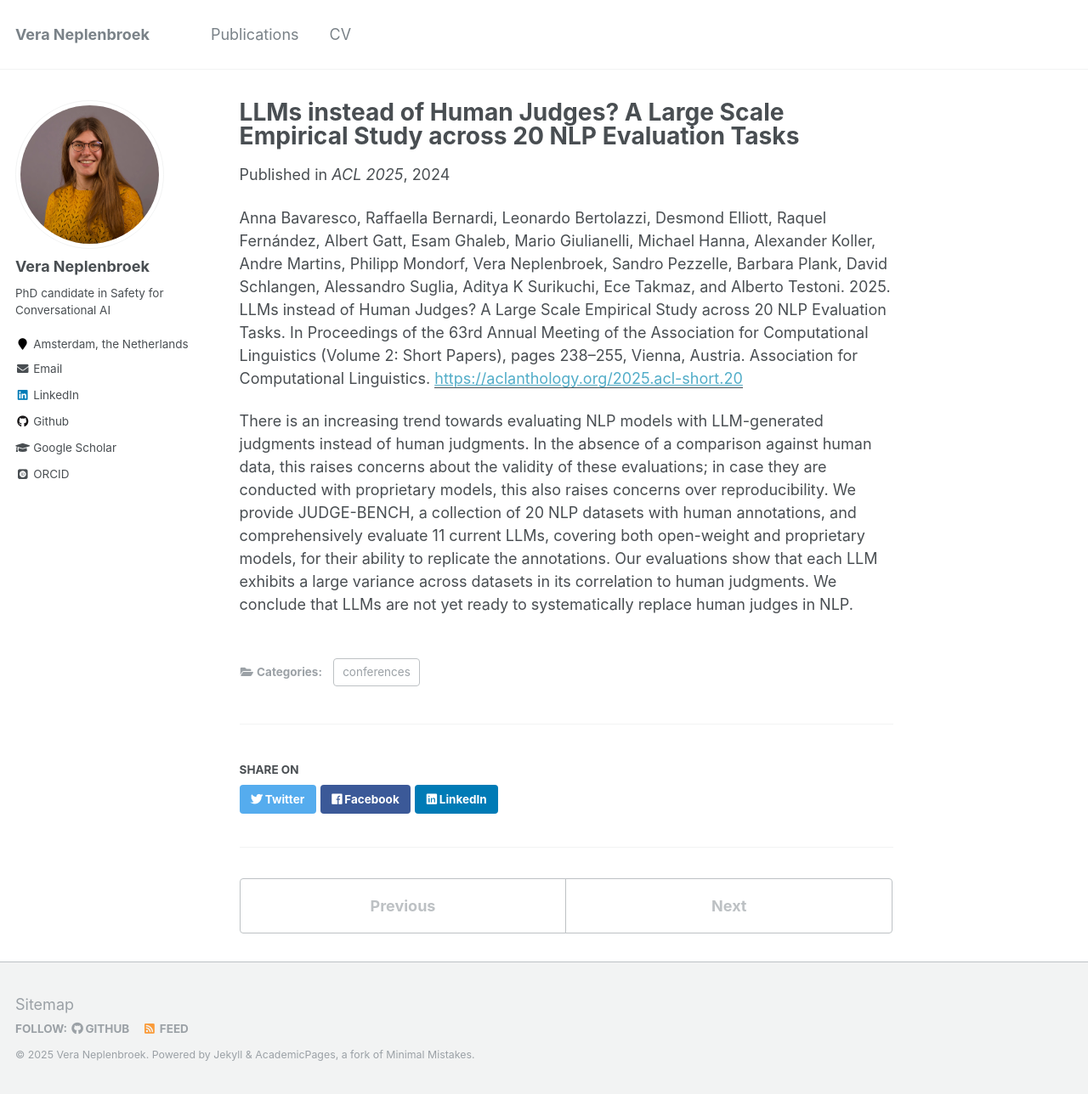
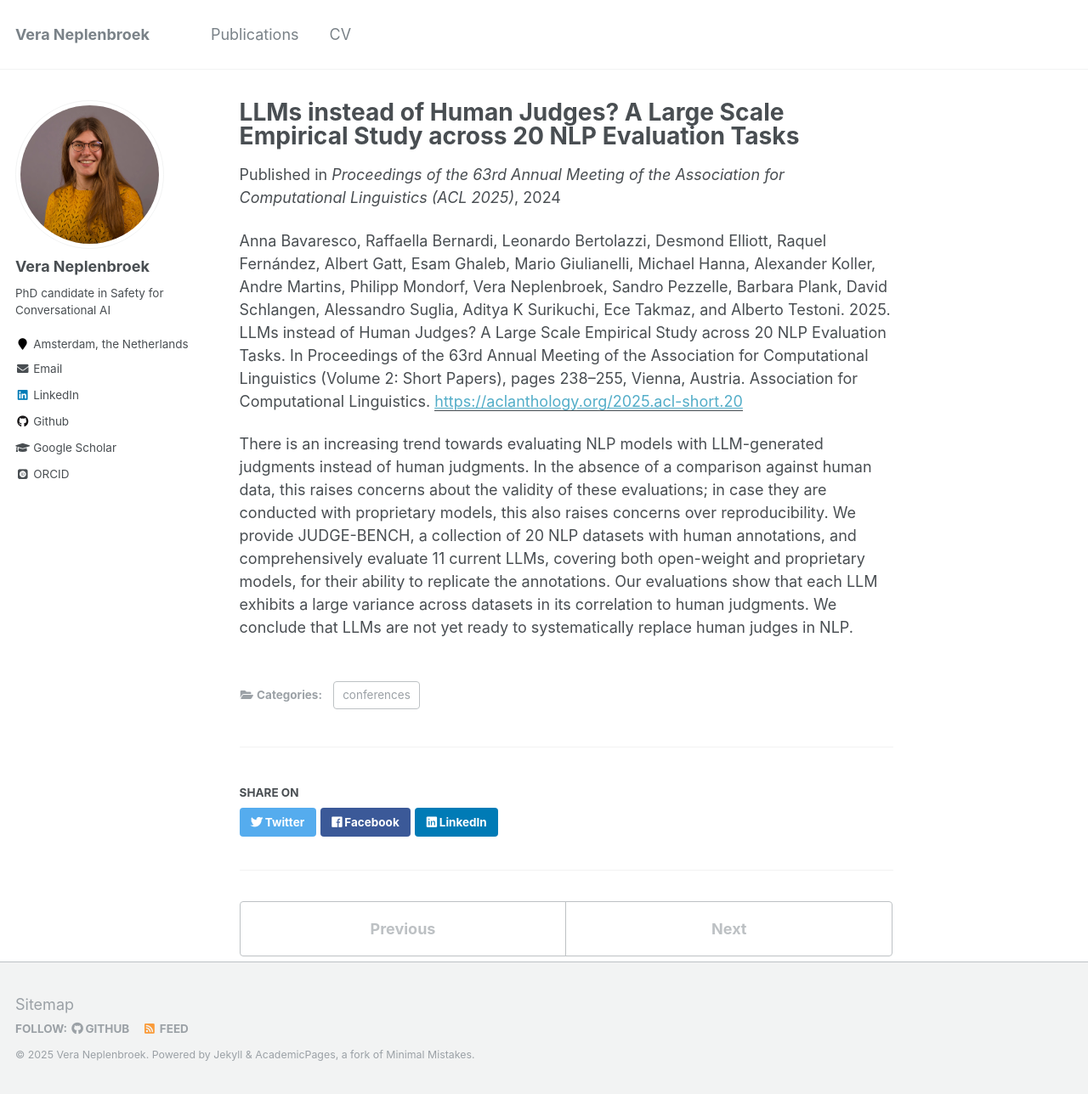
Before and after one commit to Veranep/Veranep.github.io, a Jekyll site: the page built from _publications/2024-06-26-judge.md, in a window 1280 px wide and 1288 px high. Shown: the whole window at 85% size. Built offline with Jekyll 4.4.1, drawn with Linux system fonts in a browser that asks for light colours; some web fonts are replaced.

Commit message:
Update 2024-06-26-judge.md

```diff
--- a/_publications/2024-06-26-judge.md
+++ b/_publications/2024-06-26-judge.md
@@ -5,7 +5,7 @@ category: conferences
 permalink: /publication/2024-06-26-judge
 excerpt: 'We provide JUDGE-BENCH, a collection of 20 NLP datasets with human annotations, and comprehensively evaluate 11 current LLMs, covering both open-weight and proprietary models, for their ability to replicate the annotations. Our evaluations show that each LLM exhibits a large variance across datasets in its correlation to human judgments. We conclude that LLMs are not yet ready to systematically replace human judges in NLP.'
 date: 2024-06-26
-venue: 'ACL 2025'
+venue: 'Proceedings of the 63rd Annual Meeting of the Association for Computational Linguistics (ACL 2025)'
 paperurl: 'https://aclanthology.org/2025.acl-short.20'
 citation: "Anna Bavaresco, Raffaella Bernardi, Leonardo Bertolazzi, Desmond Elliott, Raquel Fernández, Albert Gatt, Esam Ghaleb, Mario Giulianelli, Michael Hanna, Alexander Koller, Andre Martins, Philipp Mondorf, Vera Neplenbroek, Sandro Pezzelle, Barbara Plank, David Schlangen, Alessandro Suglia, Aditya K Surikuchi, Ece Takmaz, and Alberto Testoni. 2025. LLMs instead of Human Judges? A Large Scale Empirical Study across 20 NLP Evaluation Tasks. In Proceedings of the 63rd Annual Meeting of the Association for Computational Linguistics (Volume 2: Short Papers), pages 238–255, Vienna, Austria. Association for Computational Linguistics."
 ---
```
